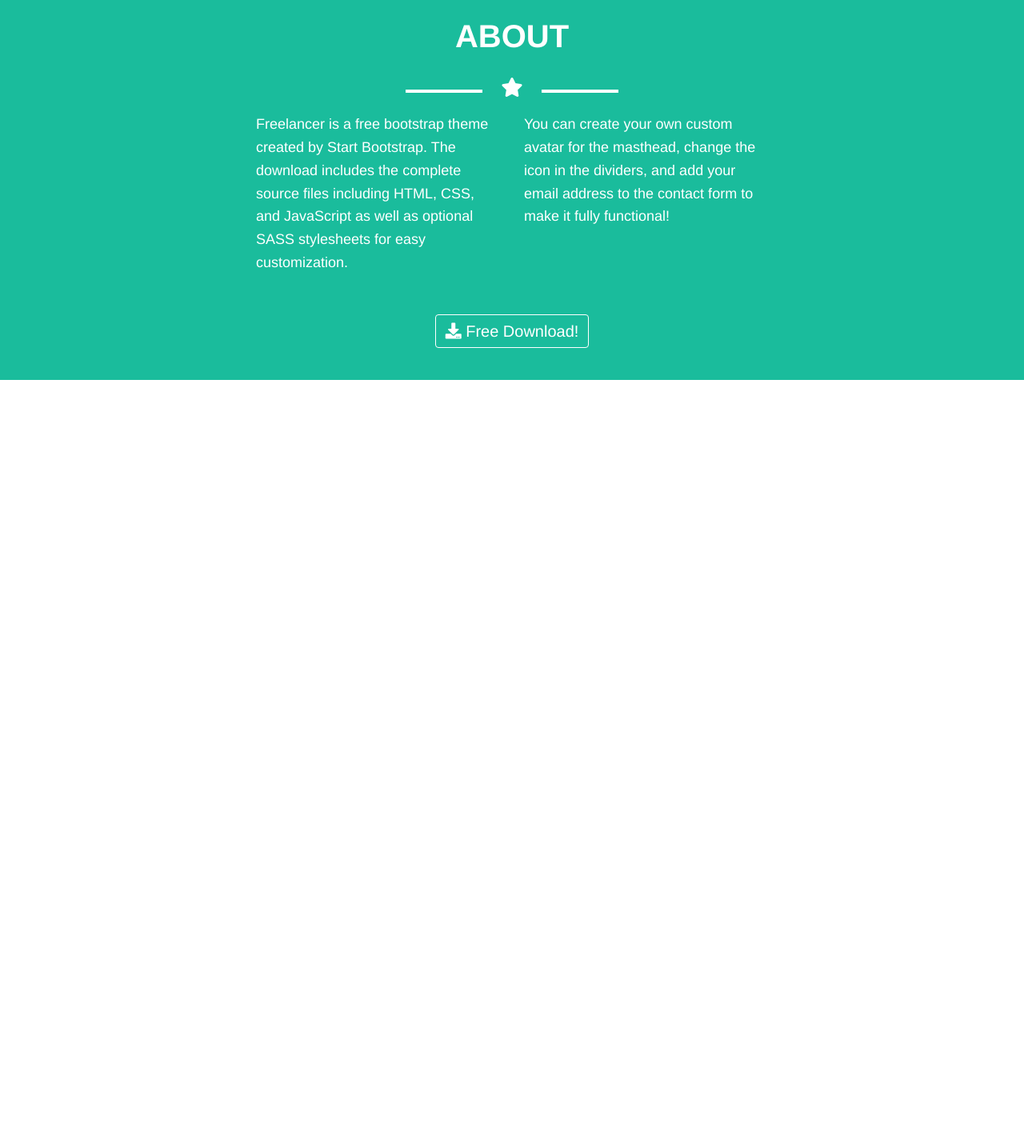
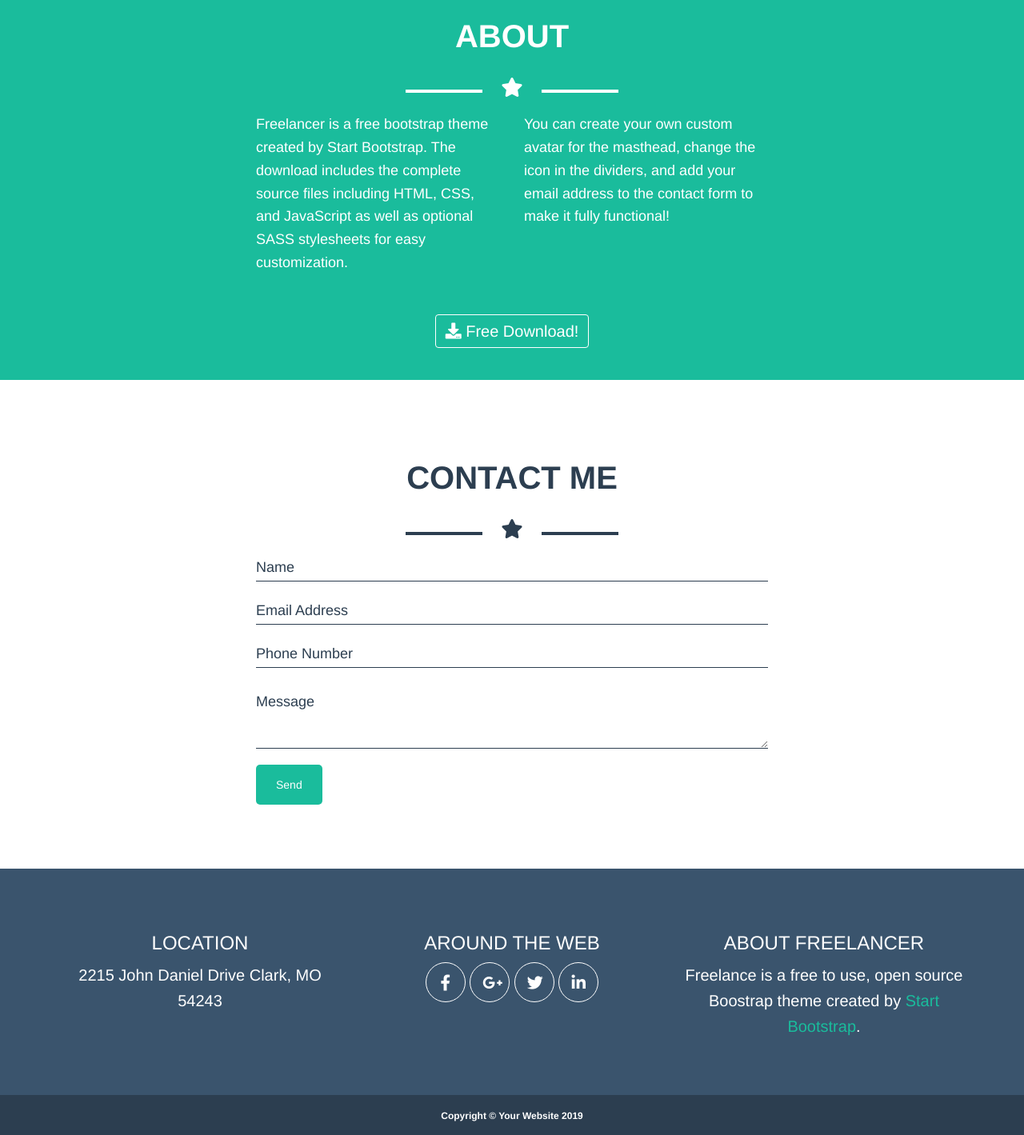
Before and after one commit to carmine-bonavoglia/html-css-bootstrap-freelancer, a plain HTML site: page index.html in a window 1280 px wide. Shown: the part 1474-2893 px from the top of the page at 80% size. Before the commit the page ends 1949 px from the top, so only its background shows below. Drawn offline with nearby package versions, Linux system fonts and the light colour scheme.

Commit message:
Form + Footer

```diff
--- a/css/style.css
+++ b/css/style.css
@@ -195,3 +195,109 @@ p{
     color: #1abc9c;
 }
 /* Fine About */
+
+/* Contact */
+#contact{
+    padding: 80px 0;
+}
+
+#contact h2{
+    color: #2c3e50;
+}
+
+.form-control.ms_form{
+    border: none;
+    border-radius: 0%;
+    border-bottom: 1px solid  #2c3e50;
+    background-color: white;
+    color: #2c3e50;
+    box-shadow: none;
+    padding: 10px 0;
+    margin-bottom: 20px;
+}
+
+.ms_form{
+    border-bottom: 1px solid  #2c3e50;
+}
+
+.form-control::placeholder { /* Chrome, Firefox, Opera, Safari 10.1 */
+    color:  #2c3e50;
+    font-size: 18px;
+    opacity: 1; /* Firefox */
+}
+
+.form-control:-ms-input-placeholder { /* Internet Explorer 10-11 */
+    color:  #2c3e50;
+    font-size: 18px;
+}
+
+.form-control::-ms-input-placeholder { /* Microsoft Edge */
+    color:  #2c3e50;
+    font-size: 18px;
+}
+
+#contact .btn.btn-large{
+    background-color:  #1abc9c;
+    border: none;
+    border-radius: 5px;
+    color: white;
+    padding: 15px 25px;
+    font-size: 14px;
+}
+
+#contact .btn.btn-large:hover{
+    background-color: white;
+    color: #1abc9c;
+    border: 1px solid #1abc9c;
+}
+/* Fine Contact */
+
+
+/* Footer*/
+#footer_top{
+    padding: 60px 0;
+}
+
+#footer_top h3{
+    color: white;
+    text-transform: uppercase;
+}
+
+#footer_top p{
+    font-size: 20px;
+}
+
+#footer_top a .fab{
+    height: 50px;
+    width: 50px;
+    border: 1px solid white;
+    padding: 15px;
+    border-radius: 100%;
+    text-decoration: none;
+    color: white;
+}
+
+#footer_top a .fab:hover{
+    border: 1px solid #1abc9c;
+    color: #1abc9c;
+}
+
+#footer_top a{
+    text-decoration: none;
+    color: #1abc9c;
+}
+
+#footer_top a:hover{
+    color: white;
+}
+
+#footer_bottom{
+    padding: 15px 0;
+}
+
+#footer_bottom small{
+    color: white;
+    font-size: 12px;
+    font-weight: 600;
+}
+/* Fine Footer*/
--- a/index.html
+++ b/index.html
@@ -144,11 +144,68 @@
                 </div>
             </div>
         </section>
+        <section id="contact">
+            <div class="wrapper">
+                <div class="row">
+                    <div class="col-xs-12 text-center">
+                        <h2>Contact me</h2>
+                        <div class="ms_star_dark">
+                            <i class="fas fa-star"></i>
+                        </div>
+                    </div>
+                    <div class="col-xs-12">
+                        <input type="text" class="form-control ms_form" placeholder="Name">
+                        <input type="email" class="form-control ms_form" placeholder="Email Address">
+                        <input type="tel" class="form-control ms_form" placeholder="Phone Number">
+                        <textarea class="form-control ms_form" placeholder="Message" rows="3"></textarea>
+                        <button type="button" class="btn btn-large">Send</button>
+                    </div>
+                </div>
+            </div>
+                    </section>
     </main>
     <!-- /Corpo Principale -->
 
 
     <!-- Footer -->
+    <!-- Footer -->
+    <footer>
+        <section id="footer_top" class="ms_lblue">
+            <div class="container">
+                <div class="row">
+                    <div class="col-sm-4 col-xs-12 text-center">
+                        <h3>Location</h3>
+                        <p>2215 John Daniel Drive Clark, MO 54243</p>
+                    </div>
+                    <div class="col-sm-4 col-xs-12 text-center">
+                        <h3>Around The Web</h3>
+                        <p>
+                            <a href="#"><i class="fab fa-facebook-f"></i></a>
+                            <a href="#"><i class="fab fa-google-plus-g"></i></a>
+                            <a href="#"><i class="fab fa-twitter"></i></a>
+                            <a href="#"><i class="fab fa-linkedin-in"></i></a>
+                        </p>
+                    </div>
+                    <div class="col-sm-4 col-xs-12 text-center">
+                        <h3>About Freelancer</h3>
+                        <p>Freelance is a free to use, open source Boostrap theme created by
+                            <a href="#">Start Bootstrap</a>.
+                        </p>
+                    </div>
+                </div>
+            </div>
+        </section>
+        <section id="footer_bottom" class="ms_blue">
+            <div class="container">
+                <div class="row">
+                    <div class="col-xs-12 text-center">
+                        <small>Copyright &copy; Your Website 2019</small>
+                    </div>
+                </div>
+            </div>
+        </section>
+    </footer>
+    <!-- /Footer -->
 
     <!-- /Footer -->
 </body>
```
